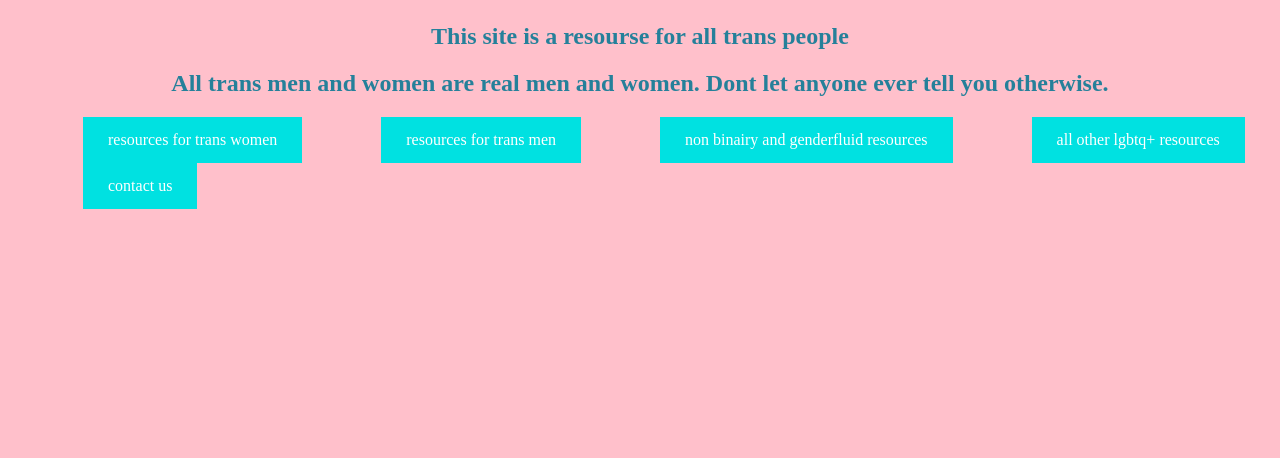
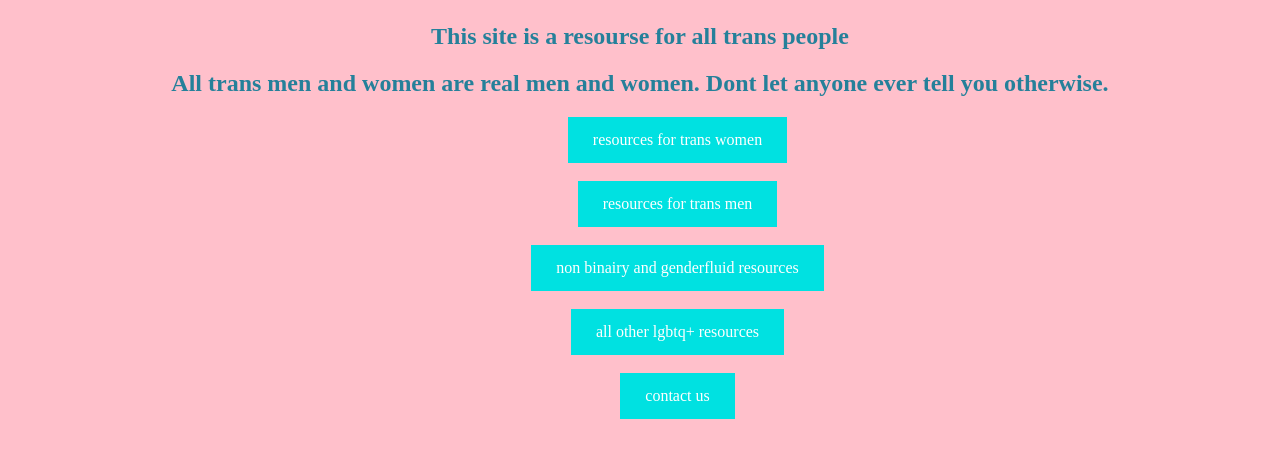
Before and after one commit to Smokey-liz/transsupportwiki.net, a plain HTML site: page index.html in a window 1280 px wide. Shown: the part 90-548 px from the top of the page. Drawn offline with Linux system fonts and the light colour scheme.

Commit message:
formatting

```diff
--- a/index.html
+++ b/index.html
@@ -8,11 +8,21 @@
         <h1 class="rainbowtext1">Trans Support Wiki</h1>
         <h2 class="textstyle1">This site is a resourse for all trans people</h2>
         <h2 class="textstyle1">All trans men and women are real men and women. Dont let anyone ever tell you otherwise.</h2>
-        <a class="linkbutton" href="transwomansupportresources.html">resources for trans women</a>
-        <a class="linkbutton" href="transmansupportresources.html">resources for trans men</a>
-        <a class="linkbutton" href="nonbinarygenderfluidresources.html">non binairy and genderfluid resources</a>
-        <a class="linkbutton" href="">all other lgbtq+ resources</a>
-        <a class="linkbutton" href="contactus.html">contact us</a>
+        <center>
+          <a class="linkbutton" href="transwomansupportresources.html">resources for trans women</a>
+          </br>
+          </br>
+          <a class="linkbutton" href="transmansupportresources.html">resources for trans men</a>
+          </br>
+          </br>
+          <a class="linkbutton" href="nonbinarygenderfluidresources.html">non binairy and genderfluid resources</a>
+          </br>
+          </br>
+          <a class="linkbutton" href="">all other lgbtq+ resources</a>
+          </br>
+          </br>
+          <a class="linkbutton" href="contactus.html">contact us</a>
+        </center>
         <script async src="https://pagead2.googlesyndication.com/pagead/js/adsbygoogle.js?client=ca-pub-6812334647568196"
      crossorigin="anonymous"></script>
     </body>
```
